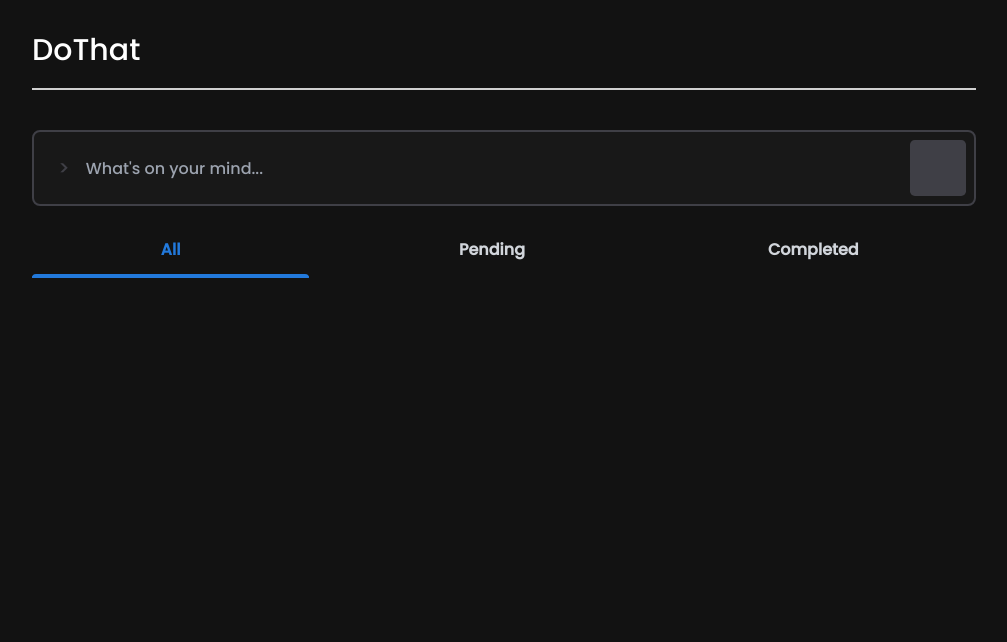
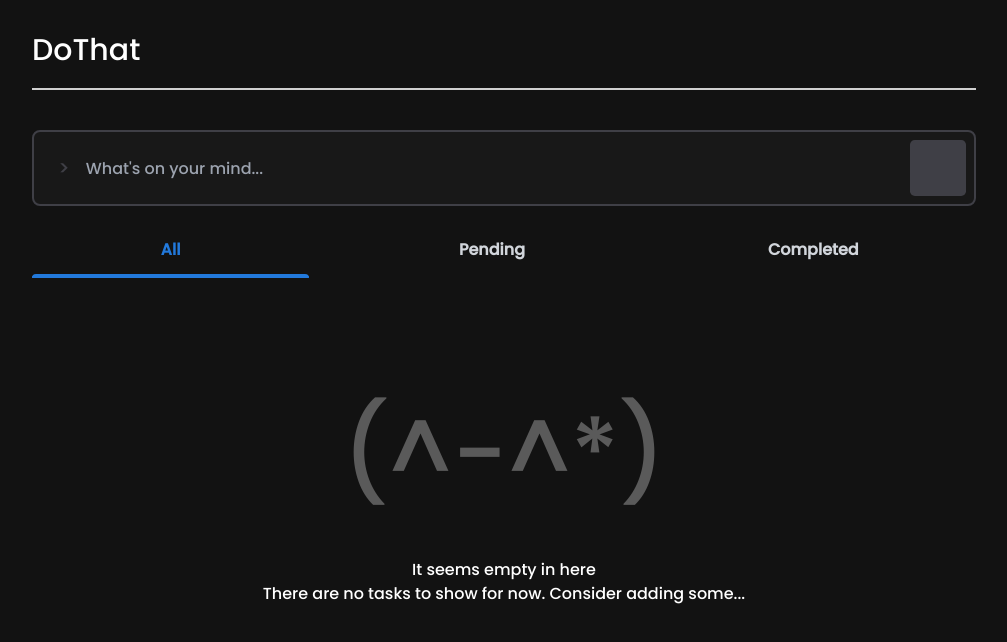
Before and after one commit to AmienulRana/waizly-do-that, a Next.js app: page / in a window 1280 px wide. Shown: the top 642 px of the page, without its empty margins (136-1143 px from the left). Built offline with nearby package versions, Linux system fonts and the light colour scheme; some icons are missing.

Commit message:
add component when todo list in empty

```diff
--- /dev/null
+++ b/src/components/pages/home/TodoListEmpty.tsx
@@ -0,0 +1,56 @@
+import React from 'react';
+import { motion } from 'framer-motion';
+import { FileOptions } from 'buffer';
+
+
+const emptyState: any = {
+  all: {
+    illustration: '(^-^*)',
+    heading: 'It seems empty in here',
+    details: 'There are no tasks to show for now. Consider adding some...',
+  },
+  pending: {
+    illustration: '(≧∇≦)ﾉ',
+    heading: 'Hooray! No pending tasks',
+    details: 'You don\'t have any pending tasks for now. Enjoy :)',
+  },
+  completed: {
+    illustration: '(´･ω･`)?',
+    heading: 'Hmmm. I don\'t see any completed tasks',
+    details: 'It seems you have not completed any tasks so far...',
+  },
+}
+
+
+type TFilterOptions = {filterOption: 'All' | 'Pending' | 'Completed'};
+
+function TodoListEmpty({ filterOption }: TFilterOptions) {
+  return (
+    <motion.div
+      key={filterOption}
+      className="flex flex-col justify-center text-white items-center h-[50vh] text-center"
+      animate={{
+        scale: [1.2, 0.98, 1],
+        opacity: [0, 1],
+        transition: {
+          duration: 0.5,
+          type: 'spring',
+        }
+      }}
+    >
+      <div className="opacity-30 text-[clamp(1rem,6rem,15vw)]">
+        {emptyState[filterOption?.toLowerCase()].illustration}
+      </div>
+
+      <h2 className="mt-[2em] mb-0">
+        {emptyState[filterOption?.toLowerCase()].heading}
+      </h2>
+
+      <p className="">
+        {emptyState[filterOption?.toLowerCase()].details}
+      </p>
+    </motion.div>
+  )
+}
+
+export default TodoListEmpty;
--- a/src/components/pages/home/TodoLists.tsx
+++ b/src/components/pages/home/TodoLists.tsx
@@ -4,6 +4,7 @@ import React, { useState } from "react";
 import { useTodoContext } from "@/context/TodoContext";
 import { TodoItem } from "@/types";
 import TodoListItem from "./TodoListItem";
+import TodoListEmpty from "./TodoListEmpty";
 
 interface TodoListProps {
   todoList: TodoItem[];
@@ -41,6 +42,10 @@ function TodoList({ todoList, filterBy }: TodoListProps) {
     });
     setEditTodoItem(undefined);
   };
+
+  if (filteredTodoList.length === 0) {
+    return <TodoListEmpty filterOption={filterBy} />
+  }
   return (
     <>
       <ul className="p-0">
```
